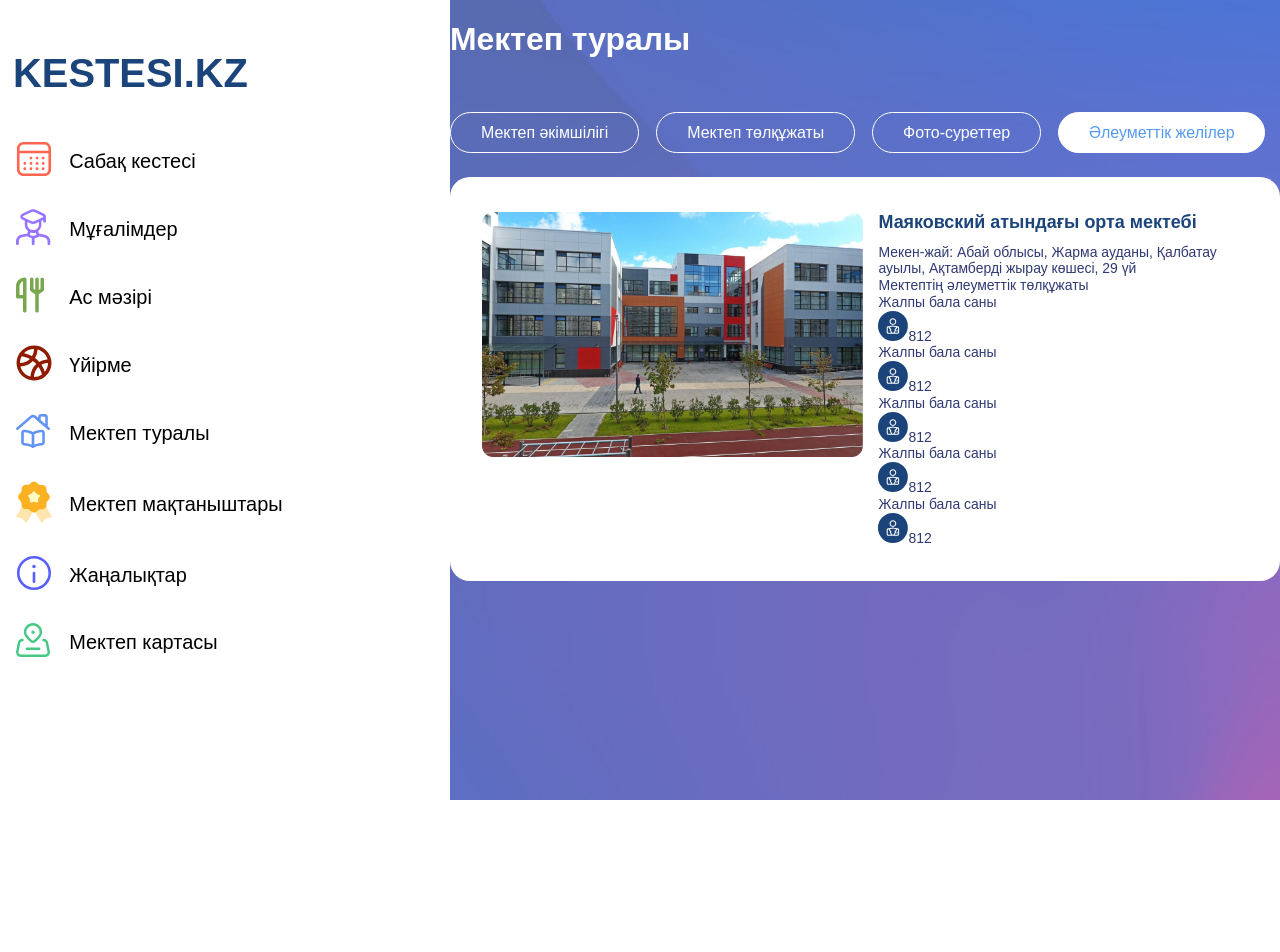
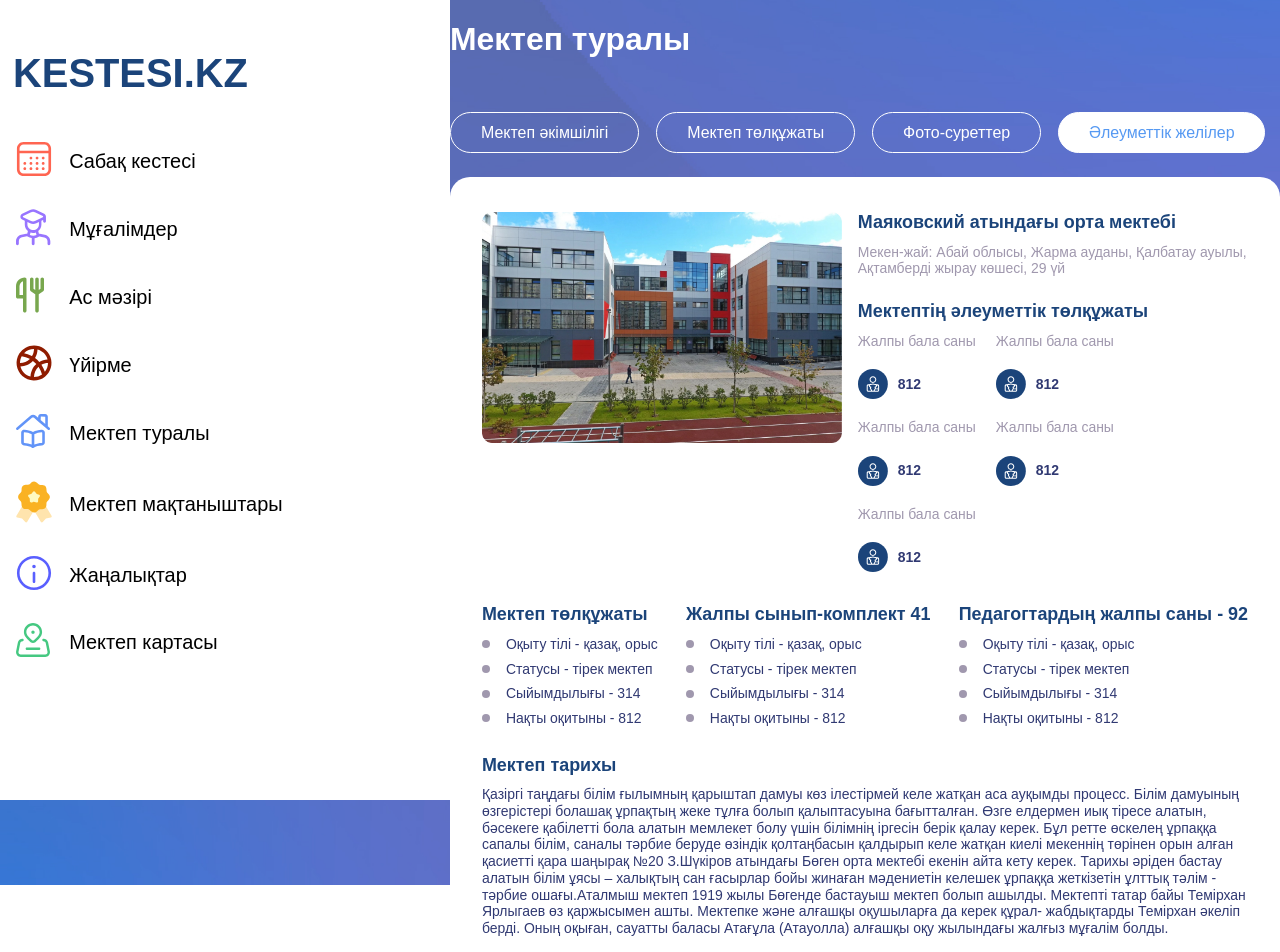
Before and after one commit to Nurdaulet123456/clinet-project, a Next.js app: page /mektep/4 in a window 1280 px wide. Shown: the top 952 px of the page. Before the commit the page ends 800 px from the top, so only its background shows below. Built offline with nearby package versions, Linux system fonts and the light colour scheme.

Commit message:
feat: create new project

```diff
--- a/components/organ/MektepT/MektepT1.tsx
+++ b/components/organ/MektepT/MektepT1.tsx
@@ -18,7 +18,7 @@ const MektepT1 = () => {
               жырау көшесі, 29 үй{" "}
             </div>
 
-            <div className="mektep_info-content-t">
+            <div className="mektept_info-content_title">
               Мектептің әлеуметтік төлқұжаты
             </div>
 
@@ -61,6 +61,63 @@ const MektepT1 = () => {
             </div>
           </div>
         </div>
+
+        <div className="mektep_p">
+          <div>
+            <div className="mektept_info-content_title">Мектеп төлқұжаты</div>
+            <ul>
+              <li>Оқыту тілі - қазақ, орыс</li>
+              <li>Статусы - тірек мектеп</li>
+              <li>Сыйымдылығы - 314</li>
+              <li>Нақты оқитыны - 812</li>
+            </ul>
+          </div>
+          <div>
+            <div className="mektept_info-content_title">
+              Жалпы сынып-комплект 41
+            </div>
+
+            <ul>
+              <li>Оқыту тілі - қазақ, орыс</li>
+              <li>Статусы - тірек мектеп</li>
+              <li>Сыйымдылығы - 314</li>
+              <li>Нақты оқитыны - 812</li>
+            </ul>
+          </div>
+          <div>
+            <div className="mektept_info-content_title">
+              Педагогтардың жалпы саны - 92
+            </div>
+
+            <ul>
+              <li>Оқыту тілі - қазақ, орыс</li>
+              <li>Статусы - тірек мектеп</li>
+              <li>Сыйымдылығы - 314</li>
+              <li>Нақты оқитыны - 812</li>
+            </ul>
+          </div>
+        </div>
+
+        <div className="mektep_h">
+          <div className="mektept_info-content_title">Мектеп тарихы</div>
+          <p>
+            Қазіргі таңдағы білім ғылымның қарыштап дамуы көз ілестірмей келе
+            жатқан аса ауқымды процесс. Білім дамуының өзгерістері болашақ
+            ұрпақтың жеке тұлға болып қалыптасуына бағытталған. Өзге елдермен
+            иық тіресе алатын, бәсекеге қабілетті бола алатын мемлекет болу үшін
+            білімнің іргесін берік қалау керек. Бұл ретте өскелең ұрпаққа сапалы
+            білім, саналы тәрбие беруде өзіндік қолтаңбасын қалдырып келе жатқан
+            киелі мекеннің төрінен орын алған қасиетті қара шаңырақ №20
+            З.Шүкіров атындағы Бөген орта мектебі екенін айта кету керек. Тарихы
+            әріден бастау алатын білім ұясы – халықтың сан ғасырлар бойы жинаған
+            мәдениетін келешек ұрпаққа жеткізетін ұлттық тәлім - тәрбие
+            ошағы.Аталмыш мектеп 1919 жылы Бөгенде бастауыш мектеп болып ашылды.
+            Мектепті татар байы Темірхан Ярлыгаев өз қаржысымен ашты. Мектепке
+            және алғашқы оқушыларға да керек құрал- жабдықтарды Темірхан әкеліп
+            берді. Оның оқыған, сауатты баласы Атағұла (Атауолла) алғашқы оқу
+            жылындағы жалғыз мұғалім болды.
+          </p>
+        </div>
       </MektepT1Styled>
     </>
   );
@@ -78,12 +135,68 @@ const MektepT1Styled = styled.div`
   .mektept_info-content_title {
     font-size: 1.8rem;
     font-weight: 700;
-    color: #1B447A;
+    color: #1b447a;
     margin-bottom: 1rem;
   }
 
   .mektept_info-content_subtitle {
+    color: #a098ae;
 
+    margin-bottom: 2.4rem;
+  }
+
+  .mektep_info-content_flex {
+    display: flex;
+    flex-wrap: wrap;
+
+    gap: 2rem;
+  }
+
+  .mektep_info-content-t1 {
+    div {
+      &:nth-child(1) {
+        color: #a098ae;
+
+        margin-bottom: 2rem;
+      }
+
+      &:nth-child(2) {
+        display: flex;
+        align-items: center;
+
+        gap: 1rem;
+        color: #303972;
+        font-weight: 700;
+      }
+    }
+  }
+
+  .mektep_p {
+    display: flex;
+    align-items: flex-start;
+
+    justify-content: space-between;
+
+    margin-top: 3.2rem;
+
+    margin-bottom: 2rem;
+
+    ul {
+      li {
+        display: flex;
+        align-items: center;
+        gap: 1.6rem;
+        margin-bottom: 0.8rem;
+        &::before {
+          content: "";
+          display: block;
+          width: 8px;
+          height: 8px;
+          background-color: #a098ae;
+          border-radius: 50%;
+        }
+      }
+    }
   }
 `;
 
```
